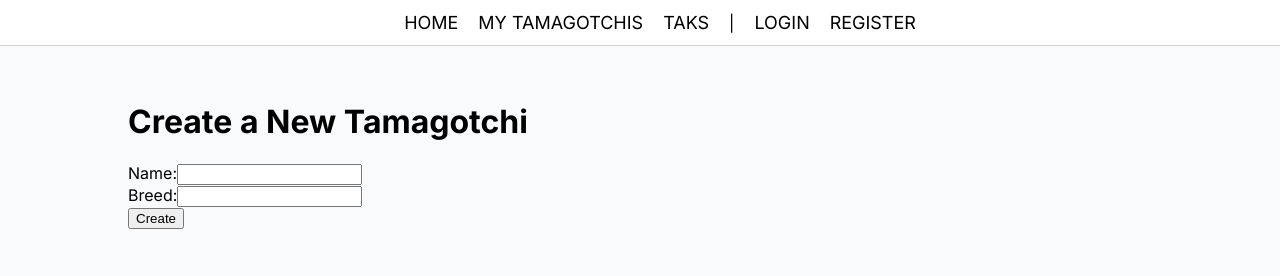
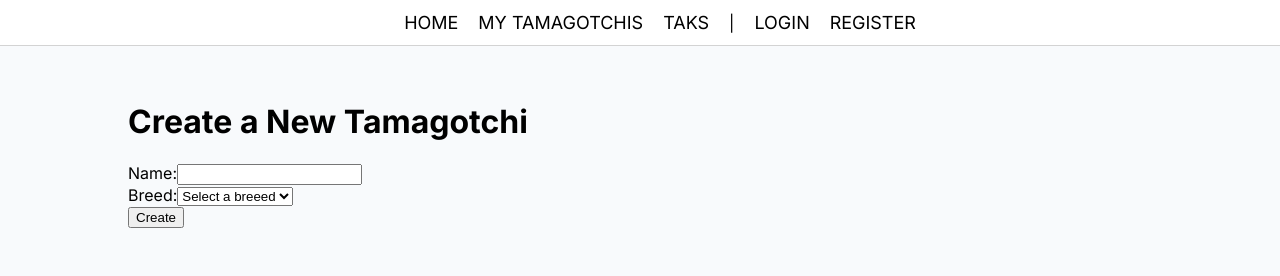
Before and after one commit to pablohennique/taskagotchi, a Next.js app in the folder client/: page /tamagotchis/create in a window 1280 px wide. Shown: the top 276 px of the page. Built offline with nearby package versions, Linux system fonts and the light colour scheme.

Commit message:
modified create tamagotchi form to ofer options for breed instead of a field

```diff
--- a/client/src/app/tamagotchis/create/page.js
+++ b/client/src/app/tamagotchis/create/page.js
@@ -38,12 +38,12 @@ export default function CreateTamagotchi() {
         </div>
         <div>
           <label htmlFor="breed">Breed:</label>
-          <input
-            type="breed"
-            id="breed"
-            value={breed}
-            onChange={handleBreedChange}
-          />
+          <select id="breed" value={breed} onChange={handleBreedChange}>
+            <option value="">Select a breeed</option>
+            <option value="Dragon">Dragon</option>
+            <option value="Dog">Dog</option>
+            <option value="Cat">Cat</option>
+          </select>
         </div>
         <button type="submit">Create</button>
       </form>
```
